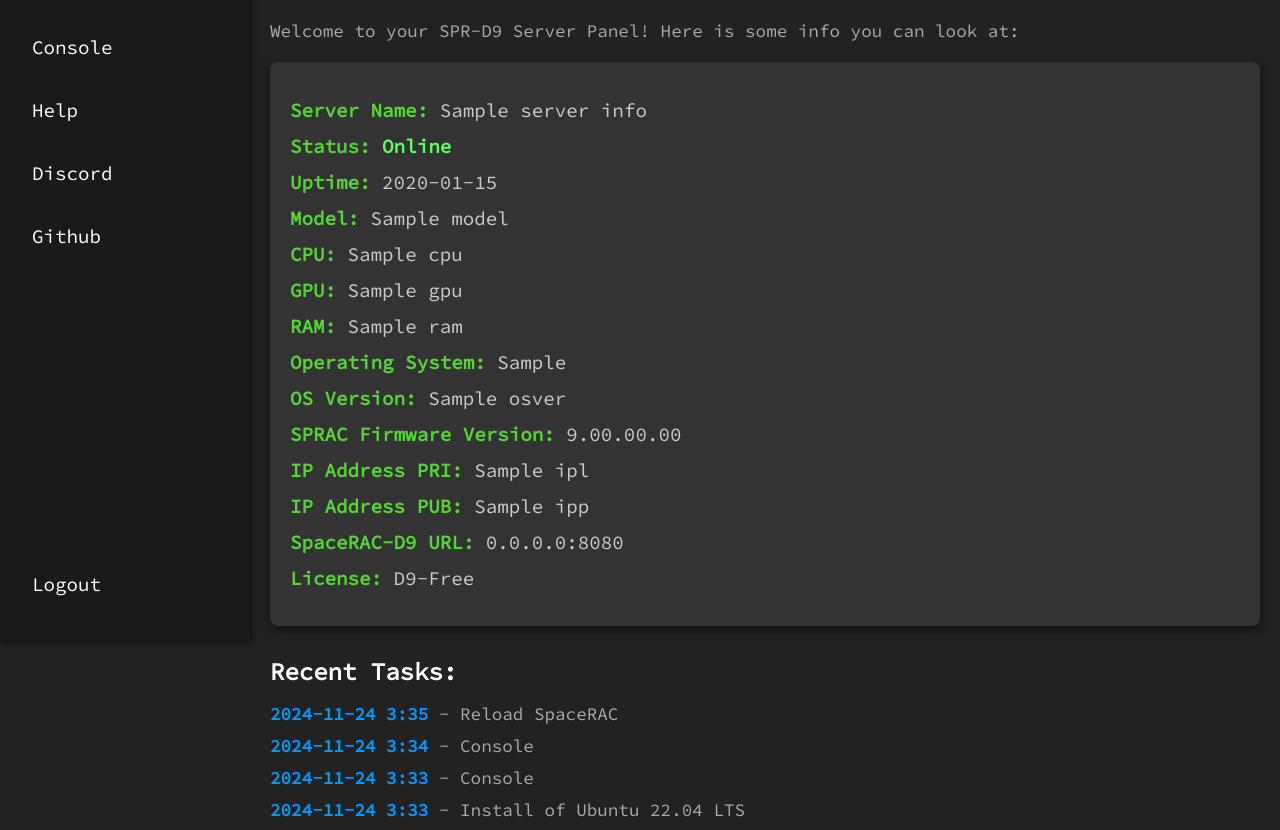
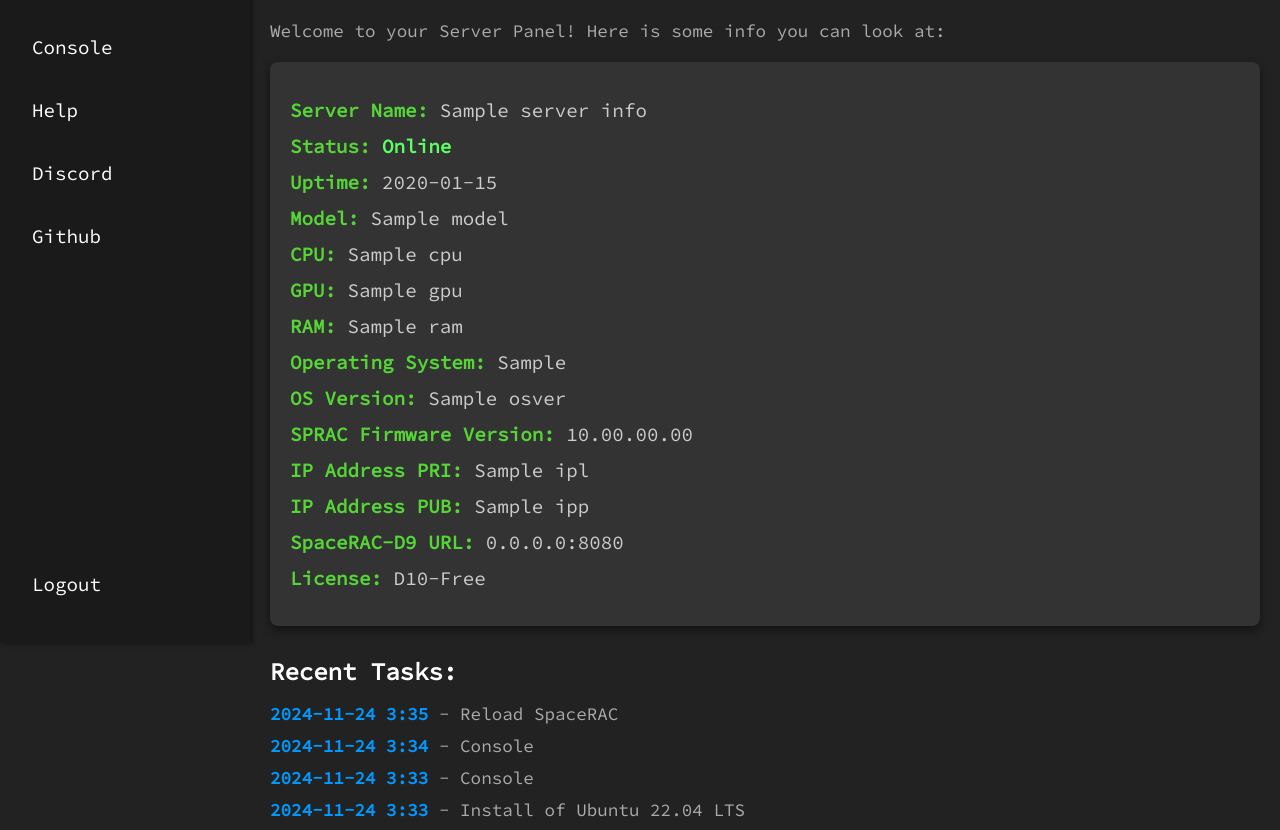
Before and after one commit to katy-the-kat/SpaceRAC, a Flask app: template templates/dashboard.html in a window 1280 px wide. Shown: the part 157-987 px from the top of the page. Run offline with Flask 3, Linux system fonts and the light colour scheme; the template is opened without the code that fills it: most values are stand-ins (such as "Sample title", 1, 10 or a date in 2020).

Commit message:
Update dashboard.html

```diff
--- a/templates/dashboard.html
+++ b/templates/dashboard.html
@@ -3,7 +3,7 @@
 {% block content %}
 <h1 class="dashboard-title">Server Dashboard</h1>
 <h2 class="greeting">Hello, {{ user }}!</h2>
-<p class="welcome-text">Welcome to your SPR-D9 Server Panel! Here is some info you can look at:</p>
+<p class="welcome-text">Welcome to your Server Panel! Here is some info you can look at:</p>
 
 <div class="server-info">
     <ul>
@@ -16,11 +16,11 @@
         <li><strong>RAM:</strong> {{ server_info.ram }}</li>
         <li><strong>Operating System:</strong> {{ server_info.os }}</li>
         <li><strong>OS Version:</strong> {{ server_info.osver }}</li>
-        <li><strong>SPRAC Firmware Version:</strong> 9.00.00.00</li>
+        <li><strong>SPRAC Firmware Version:</strong> 10.00.00.00</li>
         <li><strong>IP Address PRI:</strong> {{ server_info.ipl }}</li>
         <li><strong>IP Address PUB:</strong> {{ server_info.ipp }}</li>
         <li><strong>SpaceRAC-D9 URL:</strong> 0.0.0.0:8080</li>
-        <li><strong>License:</strong> D9-Free</li>
+        <li><strong>License:</strong> D10-Free</li>
     </ul>
 </div>
 
```
